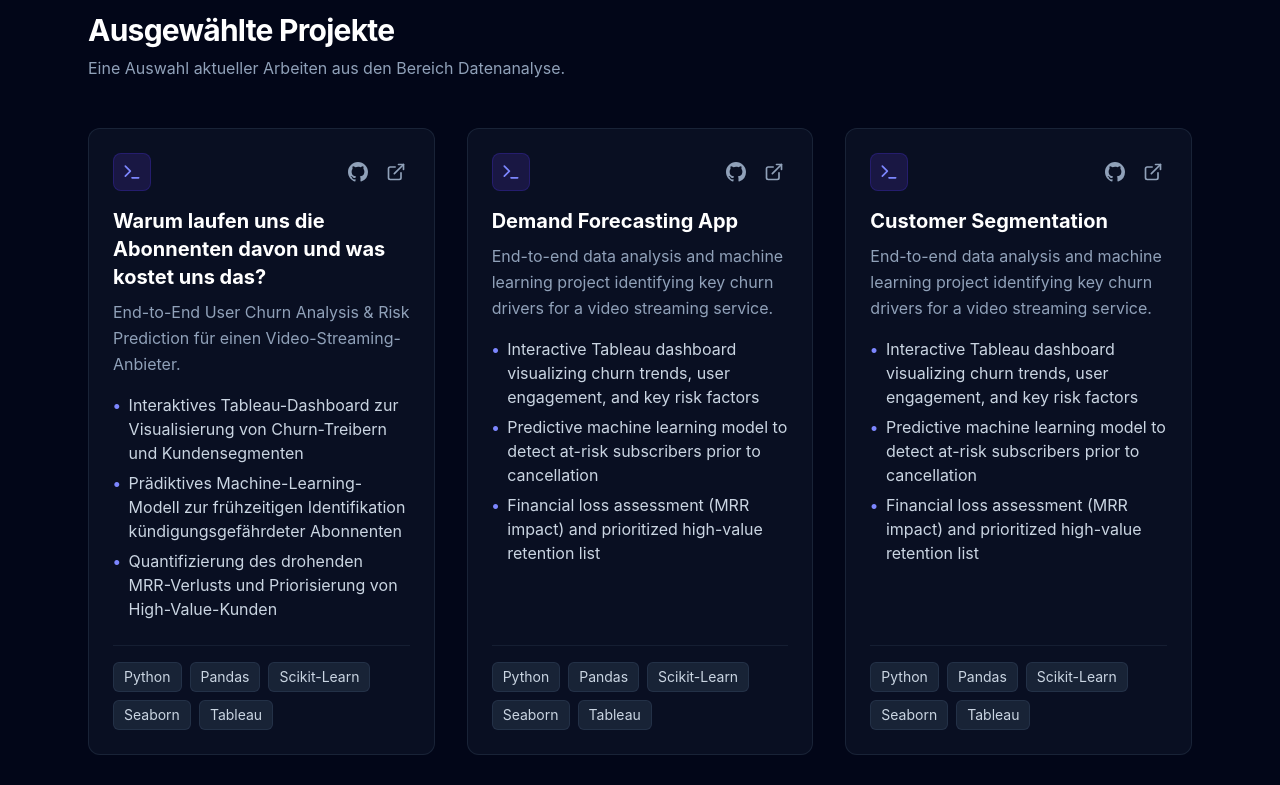
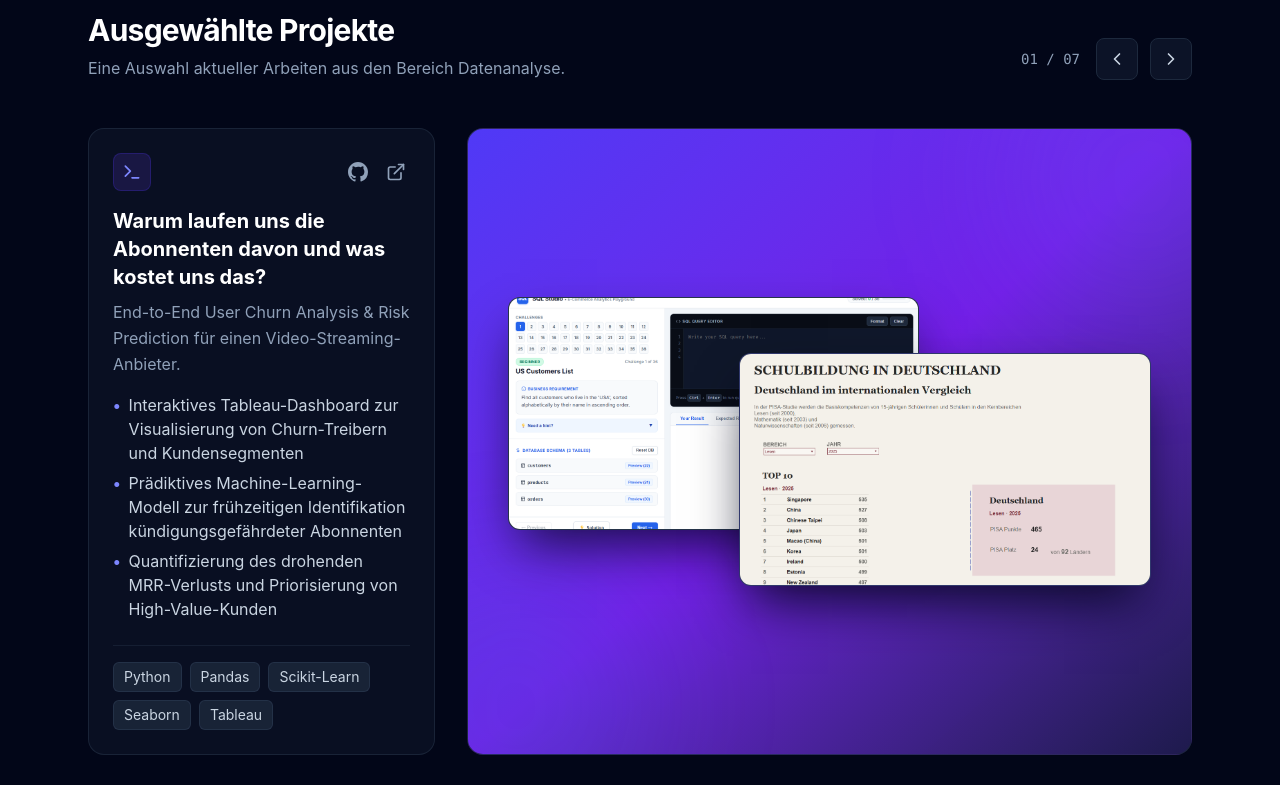
Before and after one commit to birgit2704/data_analysis_and_machine_learning_portfolio_2026, a React (Vite) app: page / in a window 1280 px wide. Shown: the part 900-1685 px from the top of the page. Built offline with nearby package versions, Linux system fonts and the light colour scheme.

Commit message:
convert cards into carousel

```diff
--- a/src/App.jsx
+++ b/src/App.jsx
@@ -8,6 +8,7 @@ import {
   Database,
   Terminal,
   Sparkles,
+  ChevronLeft,
   ChevronRight,
   Menu,
   X,
@@ -64,6 +65,22 @@ export default function App() {
     setIsTypingDone(false); // Reset photo animation if you switch between EN/DE
     setLang(lang === "en" ? "de" : "en");
   };
+
+  const [activeProjectIndex, setActiveProjectIndex] = useState(0);
+
+  const handlePrevProject = () => {
+    setActiveProjectIndex((prev) =>
+      prev === 0 ? projects.length - 1 : prev - 1,
+    );
+  };
+
+  const handleNextProject = () => {
+    setActiveProjectIndex((prev) =>
+      prev === projects.length - 1 ? 0 : prev + 1,
+    );
+  };
+
+  const currentProject = projects[activeProjectIndex];
 
   return (
     <div className="min-h-screen bg-slate-950 text-slate-100 font-sans selection:bg-indigo-500 selection:text-white">
@@ -255,18 +272,44 @@ export default function App() {
 
         {/* Featured Projects */}
         <section id="projects" className="py-20 border-b border-slate-800/60">
-          <div className="flex flex-col gap-2 mb-12">
+          {/* Header + Carousel Controls */}
+          <div className="flex flex-col sm:flex-row sm:items-end justify-between gap-4 mb-12">
+            <div className="flex flex-col gap-2">
               <h2 className="text-3xl font-bold tracking-tight text-white">
                 {projectsHeader.title}
               </h2>
               <p className="text-slate-400">{projectsHeader.subtitle}</p>
             </div>
 
-          <div className="grid grid-cols-1 md:grid-cols-2 lg:grid-cols-3 gap-8">
-            {projects.map((project) => (
+            {/* Navigation Arrows & Slide Counter */}
+            <div className="flex items-center gap-3 self-start sm:self-auto">
+              <span className="text-sm font-mono text-slate-400 mr-1">
+                {String(activeProjectIndex + 1).padStart(2, "0")} /{" "}
+                {String(projects.length).padStart(2, "0")}
+              </span>
+              <button
+                onClick={handlePrevProject}
+                aria-label="Previous project"
+                className="p-2.5 rounded-lg bg-slate-900/80 border border-slate-800 text-slate-300 hover:text-white hover:border-indigo-500/50 transition-colors cursor-pointer"
+              >
+                <ChevronLeft className="w-5 h-5" />
+              </button>
+              <button
+                onClick={handleNextProject}
+                aria-label="Next project"
+                className="p-2.5 rounded-lg bg-slate-900/80 border border-slate-800 text-slate-300 hover:text-white hover:border-indigo-500/50 transition-colors cursor-pointer"
+              >
+                <ChevronRight className="w-5 h-5" />
+              </button>
+            </div>
+          </div>
+
+          {/* 1/3 Card + 2/3 Overlapping Images Showcase */}
+          <div className="grid grid-cols-1 lg:grid-cols-12 gap-8 items-stretch">
+            {/* LEFT 1/3: Project Details Card */}
             <div
-                key={project.id}
-                className="bg-slate-900/60 border border-slate-800/80 rounded-xl p-6 flex flex-col justify-between hover:border-indigo-500/50 transition-all group hover:-translate-y-1 duration-200"
+              key={currentProject.id}
+              className="lg:col-span-4 bg-slate-900/60 border border-slate-800/80 rounded-2xl p-6 flex flex-col justify-between hover:border-indigo-500/50 transition-all duration-300"
             >
               <div>
                 <div className="flex items-center justify-between mb-4">
@@ -274,35 +317,39 @@ export default function App() {
                     <Terminal className="w-5 h-5" />
                   </span>
                   <div className="flex items-center gap-2">
+                    {currentProject.githubUrl && (
                       <a
-                        href={project.githubUrl}
+                        href={currentProject.githubUrl}
                         target="_blank"
                         rel="noreferrer"
-                        className="text-slate-400 hover:text-white p-1"
+                        className="text-slate-400 hover:text-white p-1 transition-colors"
                       >
                         <GithubIcon className="w-6 h-6" />
                       </a>
+                    )}
+                    {currentProject.liveUrl && (
                       <a
-                        href={project.liveUrl}
+                        href={currentProject.liveUrl}
                         target="_blank"
                         rel="noreferrer"
-                        className="text-slate-400 hover:text-white p-1"
+                        className="text-slate-400 hover:text-white p-1 transition-colors"
                       >
                         <ExternalLink className="w-5 h-5" />
                       </a>
+                    )}
                   </div>
                 </div>
 
-                  <h3 className="text-xl font-bold text-white mb-2 group-hover:text-indigo-300 transition-colors">
-                    {project.title}
+                <h3 className="text-xl font-bold text-white mb-2">
+                  {currentProject.title}
                 </h3>
 
                 <p className="text-base text-slate-400 mb-4 leading-relaxed">
-                    {project.description}
+                  {currentProject.description}
                 </p>
 
                 <ul className="space-y-1.5 mb-6 text-base text-slate-300">
-                    {project.outcomes.map((outcome, idx) => (
+                  {currentProject.outcomes.map((outcome, idx) => (
                     <li key={idx} className="flex items-start gap-2">
                       <span className="text-indigo-400 font-bold">•</span>
                       <span>{outcome}</span>
@@ -312,16 +359,68 @@ export default function App() {
               </div>
 
               <div className="flex flex-wrap gap-2 pt-4 border-t border-slate-800/60">
-                  {project.tags.map((tag) => (
+                {currentProject.tags.map((tag) => (
                   <span
                     key={tag}
-                      className="px-2.5 py-1 rounded-md text-sm  bg-slate-800/80 text-slate-300 border border-slate-700/50"
+                    className="px-2.5 py-1 rounded-md text-sm bg-slate-800/80 text-slate-300 border border-slate-700/50"
                   >
                     {tag}
                   </span>
                 ))}
               </div>
             </div>
+
+            {/* RIGHT 2/3: Colored Background & Two Overlapping Images */}
+            <div
+              className={`lg:col-span-8 relative rounded-2xl border border-slate-800/80 overflow-hidden min-h-[340px] sm:min-h-[420px] p-6 sm:p-10 flex items-center justify-center bg-gradient-to-br ${
+                currentProject.accentBg ||
+                "from-indigo-600/25 via-indigo-950/40 to-slate-900/90"
+              }`}
+            >
+              {/* Subtle Ambient Glow */}
+              <div className="absolute -top-24 -right-24 w-72 h-72 bg-indigo-500/20 rounded-full blur-3xl pointer-events-none" />
+              <div className="absolute -bottom-24 -left-24 w-72 h-72 bg-cyan-500/10 rounded-full blur-3xl pointer-events-none" />
+
+              {/* Overlapping Images Wrapper */}
+              <div className="relative w-full h-full flex items-center justify-center">
+                {/* Image 1: Back-Left */}
+                {currentProject.images?.[0] && (
+                  <div className="w-[68%] sm:w-[64%] mr-auto mb-10 sm:mb-14 rounded-xl overflow-hidden border border-slate-700/70 shadow-2xl shadow-slate-950/80 bg-slate-900 transition-transform duration-500 hover:scale-[1.02] z-10">
+                    <img
+                      src={currentProject.images[0]}
+                      alt={`${currentProject.title} preview 1`}
+                      className="w-full h-auto object-cover aspect-video"
+                    />
+                  </div>
+                )}
+
+                {/* Image 2: Front-Right Overlapping */}
+                {currentProject.images?.[1] && (
+                  <div className="w-[68%] sm:w-[64%] ml-auto mt-10 sm:mt-14 -ml-[32%] sm:-ml-[28%] rounded-xl overflow-hidden border border-indigo-400/30 shadow-2xl shadow-slate-950/90 bg-slate-900 transition-transform duration-500 hover:scale-[1.03] hover:z-30 z-20">
+                    <img
+                      src={currentProject.images[1]}
+                      alt={`${currentProject.title} preview 2`}
+                      className="w-full h-auto object-cover aspect-video"
+                    />
+                  </div>
+                )}
+              </div>
+            </div>
+          </div>
+
+          {/* Bottom Pagination Dots */}
+          <div className="flex items-center justify-center gap-2 mt-8">
+            {projects.map((project, idx) => (
+              <button
+                key={project.id}
+                onClick={() => setActiveProjectIndex(idx)}
+                aria-label={`Go to project ${idx + 1}`}
+                className={`h-2 rounded-full transition-all duration-300 cursor-pointer ${
+                  idx === activeProjectIndex
+                    ? "w-8 bg-indigo-400"
+                    : "w-2 bg-slate-700 hover:bg-slate-500"
+                }`}
+              />
             ))}
           </div>
         </section>
--- a/src/data/portfolioData.js
+++ b/src/data/portfolioData.js
@@ -389,10 +389,10 @@ export const portfolioData = {
           "https://github.com/birgit2704/churn_prediciton_for_streaming_company_2026",
         liveUrl: "https://example.com",
         images: [
-          "/images/churn-dashboard.png", // Primary (back-left) screenshot
-          "/images/churn-shap.png", // Secondary (front-right overlapping) screenshot
+          "/images/image1.png", // Primary (back-left) screenshot
+          "/images/image2.png", // Secondary (front-right overlapping) screenshot
         ],
-        accentBg: "from-indigo-600/30 via-purple-600/20 to-slate-900/90", // Optional per-project backdrop
+        accentBg: "from-indigo-600 via-violet-600/90 to-indigo-950", // Optional per-project backdrop
       },
       {
         id: 11,
@@ -409,10 +409,10 @@ export const portfolioData = {
           "https://github.com/birgit2704/churn_prediciton_for_streaming_company_2026",
         liveUrl: "https://example.com",
         images: [
-          "/images/churn-dashboard.png", // Primary (back-left) screenshot
-          "/images/churn-shap.png", // Secondary (front-right overlapping) screenshot
+          "/images/image1.png", // Primary (back-left) screenshot
+          "/images/image2.png", // Secondary (front-right overlapping) screenshot
         ],
-        accentBg: "from-indigo-600/30 via-purple-600/20 to-slate-900/90", // Optional per-project backdrop
+        accentBg: "from-cyan-500 via-blue-600/90 to-blue-950", // Optional per-project backdrop
       },
       {
         id: 12,
@@ -429,10 +429,10 @@ export const portfolioData = {
           "https://github.com/birgit2704/churn_prediciton_for_streaming_company_2026",
         liveUrl: "https://example.com",
         images: [
-          "/images/churn-dashboard.png", // Primary (back-left) screenshot
-          "/images/churn-shap.png", // Secondary (front-right overlapping) screenshot
+          "/images/image1.png", // Primary (back-left) screenshot
+          "/images/image2.png", // Secondary (front-right overlapping) screenshot
         ],
-        accentBg: "from-indigo-600/30 via-purple-600/20 to-slate-900/90", // Optional per-project backdrop
+        accentBg: "from-emerald-500 via-teal-600/90 to-teal-950", // Optional per-project backdrop
       },
       {
         id: 13,
@@ -449,10 +449,10 @@ export const portfolioData = {
           "https://github.com/birgit2704/churn_prediciton_for_streaming_company_2026",
         liveUrl: "https://example.com",
         images: [
-          "/images/churn-dashboard.png", // Primary (back-left) screenshot
-          "/images/churn-shap.png", // Secondary (front-right overlapping) screenshot
+          "/images/image1.png", // Primary (back-left) screenshot
+          "/images/image2.png", // Secondary (front-right overlapping) screenshot
         ],
-        accentBg: "from-indigo-600/30 via-purple-600/20 to-slate-900/90", // Optional per-project backdrop
+        accentBg: "from-rose-500 via-pink-600/90 to-purple-950", // Optional per-project backdrop
       },
       {
         id: 20,
@@ -469,10 +469,10 @@ export const portfolioData = {
         liveUrl:
           "https://public.tableau.com/views/Schulbildung_in_Deutschland/Dashboard1?:language=en-US&:sid=&:redirect=auth&:display_count=n&:origin=viz_share_link",
         images: [
-          "/images/churn-dashboard.png", // Primary (back-left) screenshot
-          "/images/churn-shap.png", // Secondary (front-right overlapping) screenshot
+          "/images/image1.png", // Primary (back-left) screenshot
+          "/images/image2.png", // Secondary (front-right overlapping) screenshot
         ],
-        accentBg: "from-indigo-600/30 via-purple-600/20 to-slate-900/90", // Optional per-project backdrop
+        accentBg: "from-amber-500 via-orange-600/90 to-red-950", // Optional per-project backdrop
       },
       // {
       //   id: 30,
@@ -507,10 +507,10 @@ export const portfolioData = {
         liveUrl:
           "https://public.tableau.com/app/profile/birgit.bartenschlager/vizzes",
         images: [
-          "/images/churn-dashboard.png", // Primary (back-left) screenshot
-          "/images/churn-shap.png", // Secondary (front-right overlapping) screenshot
+          "/images/image1.png", // Primary (back-left) screenshot
+          "/images/image2.png", // Secondary (front-right overlapping) screenshot
         ],
-        accentBg: "from-indigo-600/30 via-purple-600/20 to-slate-900/90", // Optional per-project backdrop
+        accentBg: "from-fuchsia-500 via-purple-600/90 to-indigo-950", // Optional per-project backdrop
       },
       {
         id: 50,
@@ -526,10 +526,10 @@ export const portfolioData = {
         githubUrl: "https://github.com/birgit2704/practice_sql_app_2026",
         liveUrl: "https://bb-sql-practice-app.netlify.app/",
         images: [
-          "/images/churn-dashboard.png", // Primary (back-left) screenshot
-          "/images/churn-shap.png", // Secondary (front-right overlapping) screenshot
+          "/images/image1.png", // Primary (back-left) screenshot
+          "/images/image2.png", // Secondary (front-right overlapping) screenshot
         ],
-        accentBg: "from-indigo-600/30 via-purple-600/20 to-slate-900/90", // Optional per-project backdrop
+        accentBg: "from-sky-500 via-blue-600/90 to-indigo-950", // Optional per-project backdrop
       },
     ],
     contact: {
```
Also changed, not shown: src/index.css (+39 -0 lines). Lines whose indentation alone changed are shown as unchanged.
